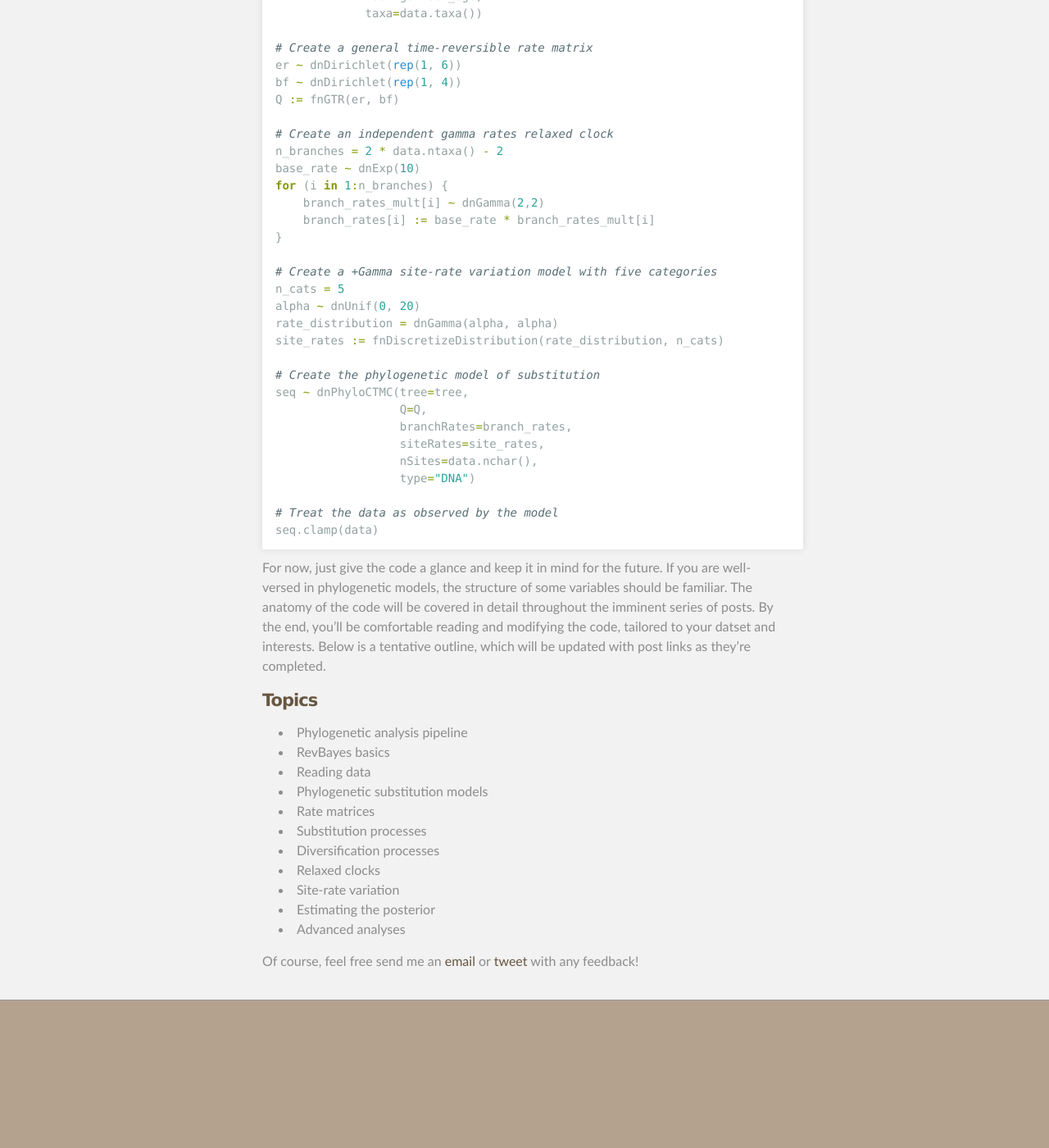
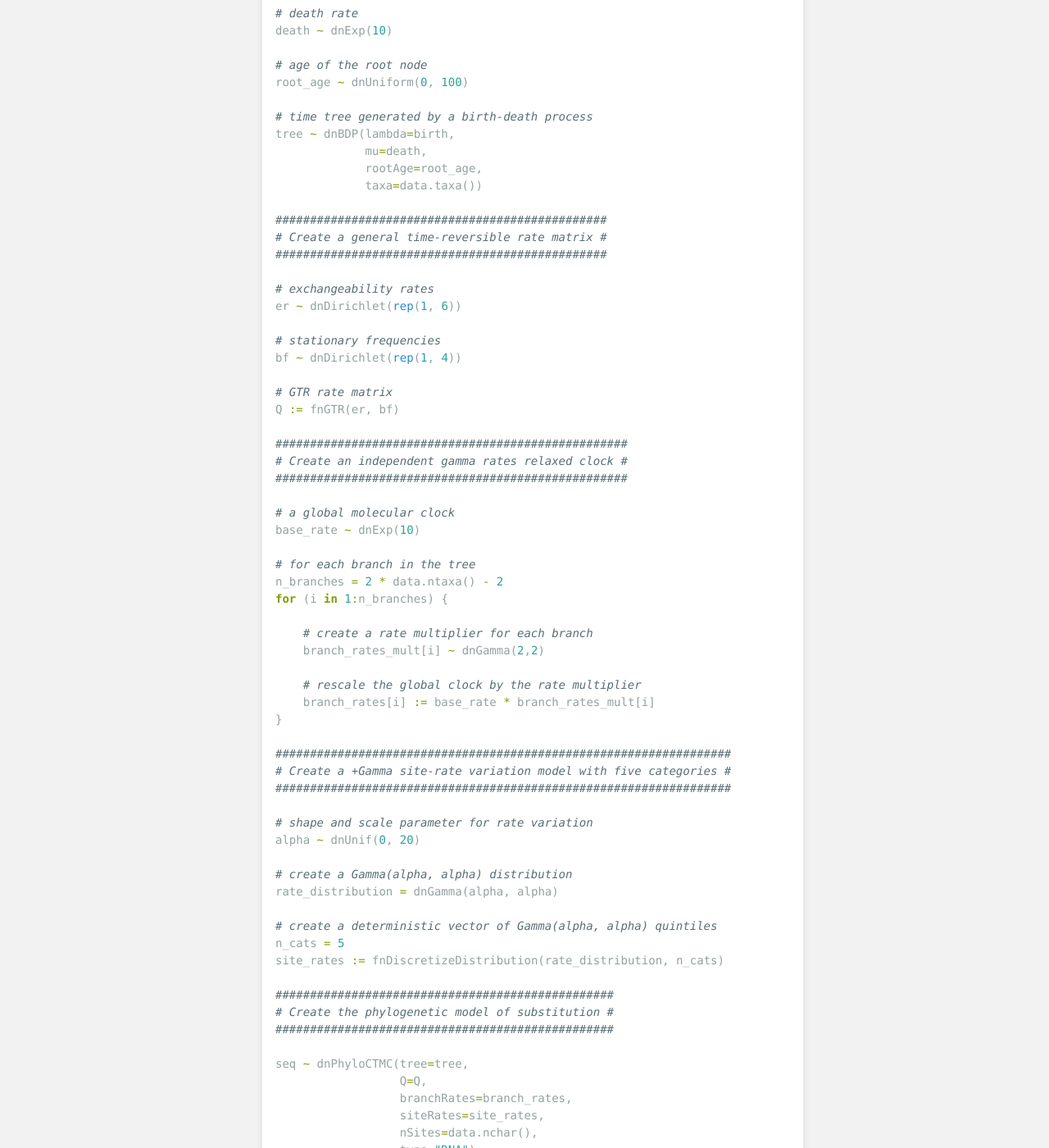
Before and after one commit to mlandis/mlandis.github.io, a Jekyll site: the page built from _posts/2016-01-30-update.md, in a window 1280 px wide and 1400 px high, scrolled down 1225 px. Shown: the whole window at 82% size. Built offline with Jekyll 4.4.1, drawn with Linux system fonts in a browser that asks for light colours; before the commit the page ends 2445 px from its top, so only the background shows below that; some of the changed text lies outside the part shown.

Commit message:
update comments in code

```diff
--- a/_posts/2016-01-30-update.md
+++ b/_posts/2016-01-30-update.md
@@ -31,35 +31,74 @@ Learning a new language begins with exposure, so a natural place to start is wit
 # Read the NEXUS file
 data = readDiscreteCharacterData("turtles.nex")
 
-# Create a birth-death process
+################################
+# Create a birth-death process #
+################################
+
+# birth rate
 birth ~ dnExp(10)
+
+# death rate
 death ~ dnExp(10)
+
+# age of the root node
 root_age ~ dnUniform(0, 100)
+
+# time tree generated by a birth-death process
 tree ~ dnBDP(lambda=birth,
              mu=death,
              rootAge=root_age,
              taxa=data.taxa())
 
-# Create a general time-reversible rate matrix
+################################################
+# Create a general time-reversible rate matrix #
+################################################
+
+# exchangeability rates
 er ~ dnDirichlet(rep(1, 6))
+
+# stationary frequencies
 bf ~ dnDirichlet(rep(1, 4))
+
+# GTR rate matrix
 Q := fnGTR(er, bf)
 
-# Create an independent gamma rates relaxed clock
+###################################################
+# Create an independent gamma rates relaxed clock #
+###################################################
+
+# a global molecular clock
+base_rate ~ dnExp(10)
+
+# for each branch in the tree
 n_branches = 2 * data.ntaxa() - 2
-base_rate ~ dnExp(10)
 for (i in 1:n_branches) {
+
+    # create a rate multiplier for each branch
     branch_rates_mult[i] ~ dnGamma(2,2)
+
+    # rescale the global clock by the rate multiplier
     branch_rates[i] := base_rate * branch_rates_mult[i]
 }
 
-# Create a +Gamma site-rate variation model with five categories
+##################################################################
+# Create a +Gamma site-rate variation model with five categories #
+##################################################################
+
+# shape and scale parameter for rate variation
+alpha ~ dnUnif(0, 20)
+
+# create a Gamma(alpha, alpha) distribution
+rate_distribution = dnGamma(alpha, alpha)
+
+# create a deterministic vector of Gamma(alpha, alpha) quintiles
 n_cats = 5
-alpha ~ dnUnif(0, 20)
-rate_distribution = dnGamma(alpha, alpha)
 site_rates := fnDiscretizeDistribution(rate_distribution, n_cats)
 
-# Create the phylogenetic model of substitution
+#################################################
+# Create the phylogenetic model of substitution #
+#################################################
+
 seq ~ dnPhyloCTMC(tree=tree,
                   Q=Q,
                   branchRates=branch_rates,
@@ -67,7 +106,10 @@ seq ~ dnPhyloCTMC(tree=tree,
                   nSites=data.nchar(),
                   type="DNA")
 
-# Treat the data as observed by the model
+###########################################
+# Treat the data as observed by the model #
+###########################################
+
 seq.clamp(data)
 {% endhighlight %}
 
```
